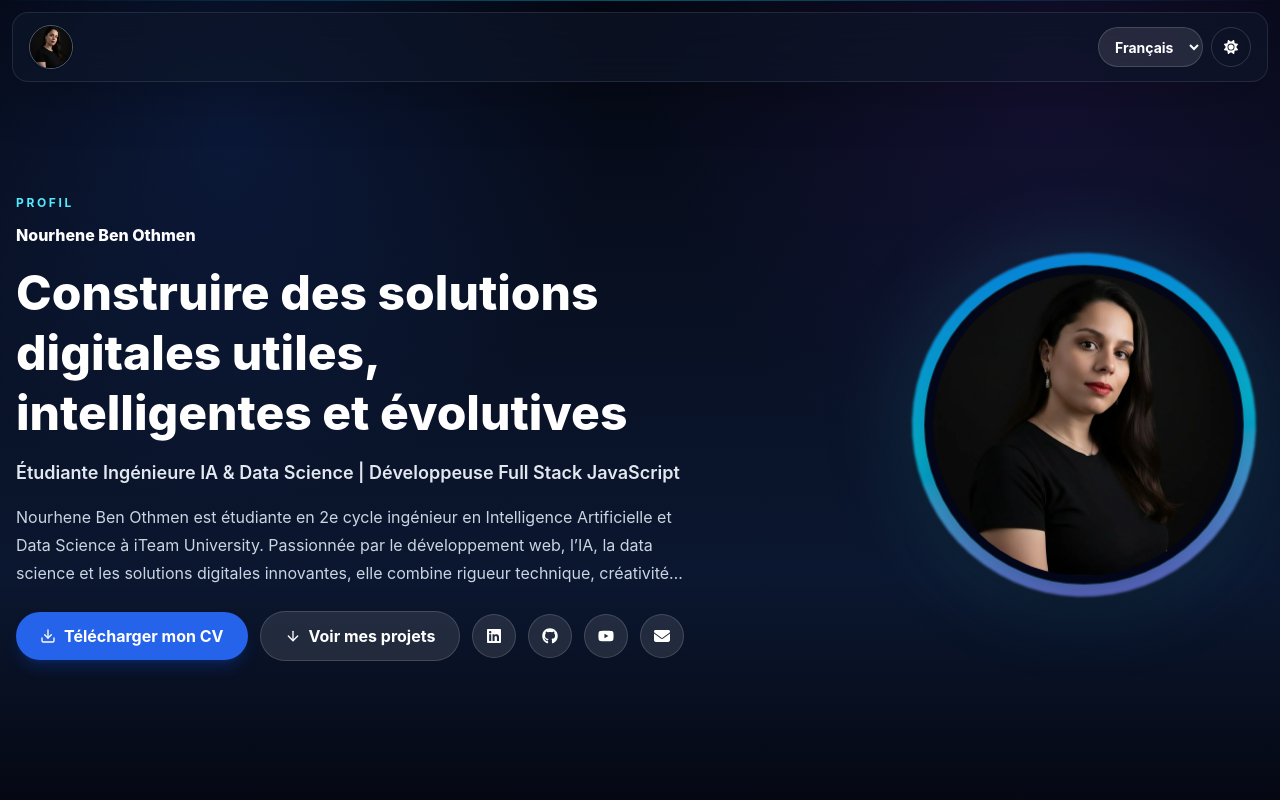
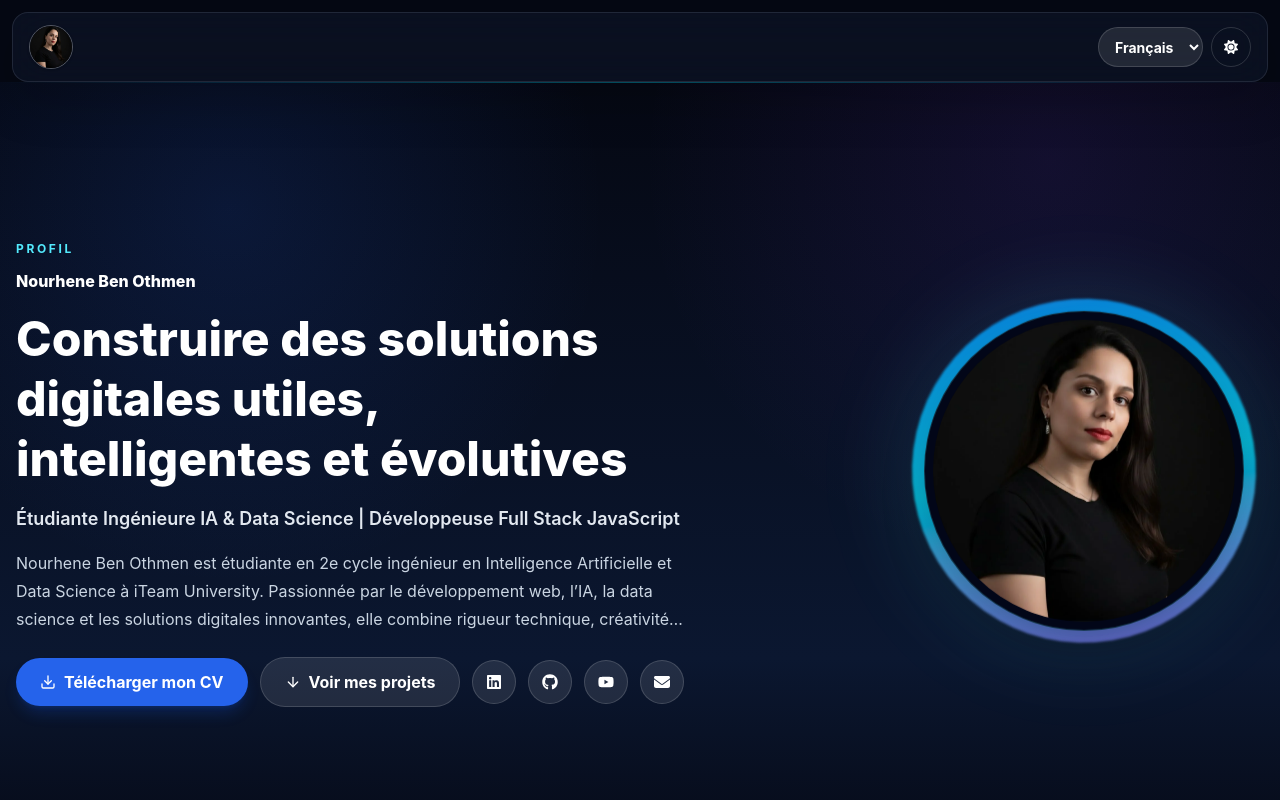
Before and after one commit to Nourhenebenothmen22/nourhene-portfolio, a React (Vite) app: page / in a window 1280 px wide. Shown: the top 800 px of the page. Built offline with nearby package versions, Linux system fonts and the light colour scheme.

Commit message:
fix: change Navbar class from fixed to sticky for improved layout behavior

```diff
--- a/src/components/Hero.jsx
+++ b/src/components/Hero.jsx
@@ -40,7 +40,7 @@ export default function Hero() {
   const shouldAnimate = !prefersReduced;
 
   return (
-    <section id="hero" className="professional-bg relative flex min-h-dvh flex-col justify-center px-4 pt-24 pb-12 md:pb-10">
+    <section id="hero" className="professional-bg relative flex min-h-dvh flex-col justify-center px-4 pt-6 pb-12 md:pb-10">
       <div className="absolute inset-x-0 top-0 h-px bg-gradient-to-r from-transparent via-cyan-400/40 to-transparent" />
       <motion.div
         variants={shouldAnimate ? containerVariants : {}}
--- a/src/components/Navbar.jsx
+++ b/src/components/Navbar.jsx
@@ -20,7 +20,7 @@ export default function Navbar() {
       initial={!prefersReduced ? { y: -20, opacity: 0 } : {}}
       animate={!prefersReduced ? { y: 0, opacity: 1 } : {}}
       transition={{ duration: 0.4, ease: "easeOut" }}
-      className="fixed inset-x-0 top-0 z-50 px-3 pt-3"
+      className="sticky inset-x-0 top-0 z-50 px-3 pt-3"
     >
       <nav className="glass mx-auto flex max-w-7xl items-center justify-between rounded-2xl px-4 py-3 text-sm">
         <a href="#hero" className="flex items-center gap-3 focus:outline-cyan-400" aria-label={profile.name}>
```
